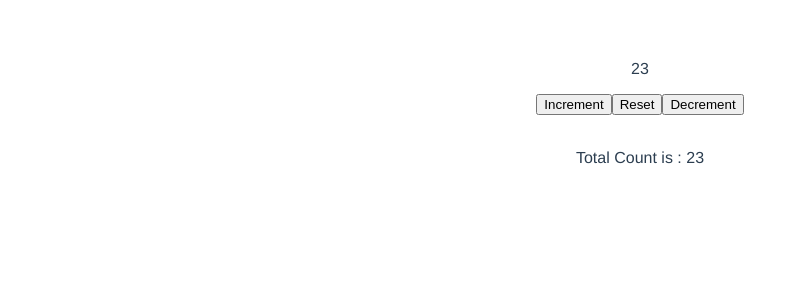
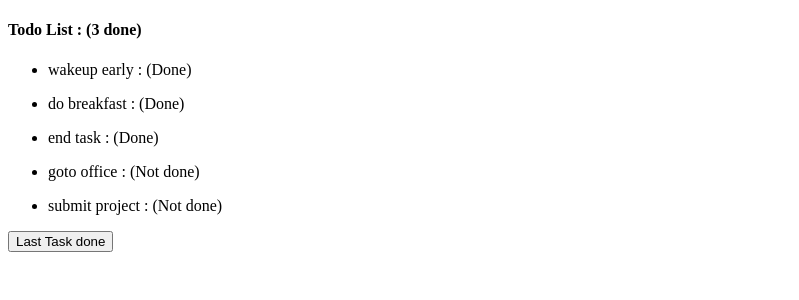
Before and after one commit to pramodshenkar/demoapp, a Vue app: page / in a window 1280 px wide. Shown: the top 300 px of the page, without its empty margins (0-799 px from the left). Built offline with nearby package versions, Linux system fonts and the light colour scheme; the HTML template or start-up script is replaced by a standard one.

Commit message:
Introduction to getters

```diff
--- a/src/App.vue
+++ b/src/App.vue
@@ -1,27 +1,16 @@
 <template>
-  <div id="app">
-    <counter></counter><br />
-    <p>Total Count is : {{ $store.state.count }}</p>
+  <div class="container mt-5">
+    <todos-list></todos-list>
   </div>
 </template>
 
 <script>
-import Counter from "./components/Counter.vue";
+import TodosList from "./components/TodosList.vue";
 export default {
   name: "App",
-  components: {
-    Counter,
-  },
+  components: { TodosList },
 };
 </script>
 
 <style>
-#app {
-  font-family: Avenir, Helvetica, Arial, sans-serif;
-  -webkit-font-smoothing: antialiased;
-  -moz-osx-font-smoothing: grayscale;
-  text-align: center;
-  color: #2c3e50;
-  margin-top: 60px;
-}
 </style>
--- a/src/components/Counter.vue
+++ /dev/null
@@ -1,36 +0,0 @@
-<template>
-  <div>
-    <!-- <p>{{ $store.state.count }}</p>     Directly Access -->
-    <p>{{ count }}</p>
-    <!--Access via Computer property-->
-    <div class="btn-group" role="group">
-      <button @click="onIncrement" class="btn btn-info">Increment</button>
-      <button class="btn btn-warning">Reset</button>
-      <button class="btn btn-secondary">Decrement</button>
-    </div>
-  </div>
-</template>
-<script>
-export default {
-  data() {
-    return {};
-  },
-  computed: {
-    count() {
-      return this.$store.state.count;
-    },
-  },
-  methods: {
-    onIncrement() {
-      //simple way commmit calling
-      //this.$store.commit("increment", { amount: 3 });
-
-      //object style commit calling
-      this.$store.commit({
-        type: "increment",
-        amount: 3,
-      });
-    },
-  },
-};
-</script>
--- /dev/null
+++ b/src/components/TodosList.vue
@@ -0,0 +1,36 @@
+<template>
+  <div class="col-md-4">
+    <div class="card">
+      <div class="card-header">
+        <h4>Todo List : ({{ doneCount }} done)</h4>
+      </div>
+      <div class="card-body">
+        <ul v-for="todo in todos" :key="todo.id">
+          <li>{{ todo.task }} : ({{ todo.done ? "Done" : "Not done" }})</li>
+        </ul>
+      </div>
+    </div>
+    <button
+      class="btn btn-primary"
+      @click.prevent="$store.state.todos[3].done = true"
+    >
+      Last Task done
+    </button>
+  </div>
+</template>
+
+<script>
+export default {
+  computed: {
+    todos() {
+      return this.$store.state.todos;
+    },
+    doneCount() {
+      return this.$store.getters.doneTodosCount;
+    },
+  },
+};
+</script>
+
+<style>
+</style>
--- a/src/main.js
+++ b/src/main.js
@@ -8,7 +8,18 @@ Vue.use(Vuex)
 const store = new Vuex.Store({
   state() {
     return {
-      count: 23
+      todos: [
+        { id: 1, task: "wakeup early", done: true },
+        { id: 2, task: "do breakfast", done: true },
+        { id: 3, task: "end  task", done: true },
+        { id: 4, task: "goto office", done: false },
+        { id: 5, task: "submit project", done: false },
+      ]
+    }
+  },
+  getters: {
+    doneTodosCount(state) {
+      return state.todos.filter((todo) => todo.done).length;
     }
   },
   mutations: {
```
Also changed, not shown: 1 other file (tests, documents, lock files or other folders).
